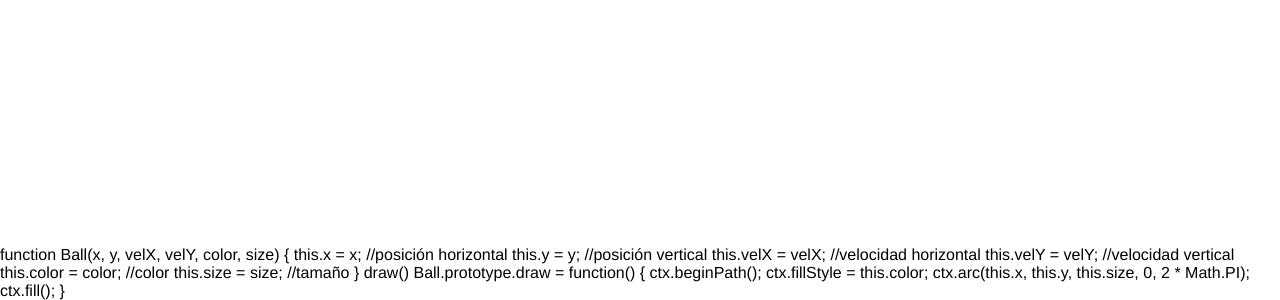
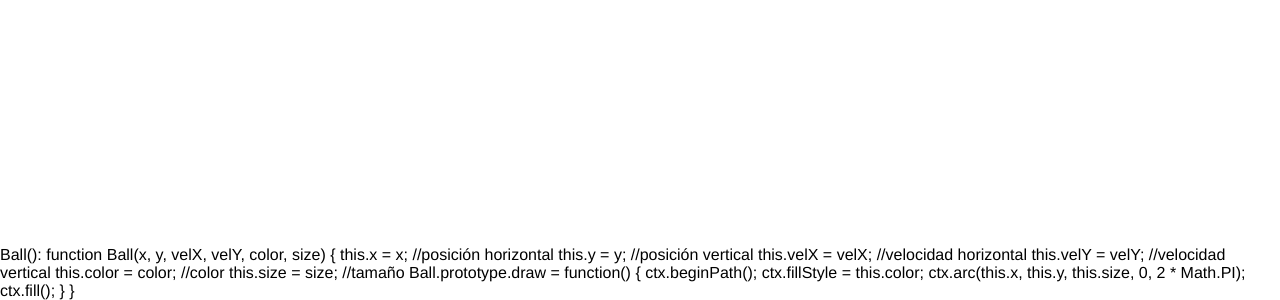
Before and after one commit to Stephany1710/Balls, a plain HTML site: page index.html in a window 1280 px wide. Shown: the part 558-858 px from the top of the page. Drawn offline with Linux system fonts and the light colour scheme.

Commit message:
Update index.html

```diff
--- a/index.html
+++ b/index.html
@@ -24,7 +24,7 @@ var height = canvas.height = window.innerHeight;
   return num;
 } </script>
 
-    <ball>
+    Ball():
     function Ball(x, y, velX, velY, color, size) {
   this.x = x; //posición horizontal
   this.y = y; //posición vertical
@@ -32,18 +32,20 @@ var height = canvas.height = window.innerHeight;
   this.velY = velY; //velocidad vertical
   this.color = color; //color
   this.size = size; //tamaño
-}
 
-     draw()
-   Ball.prototype.draw = function() {
+     Ball.prototype.draw = function() {
   ctx.beginPath();
   ctx.fillStyle = this.color;
   ctx.arc(this.x, this.y, this.size, 0, 2 * Math.PI);
   ctx.fill();
 }
+}
 
 
-   </ball>
+
+
+
+
 
   </body>
 </html>
```
